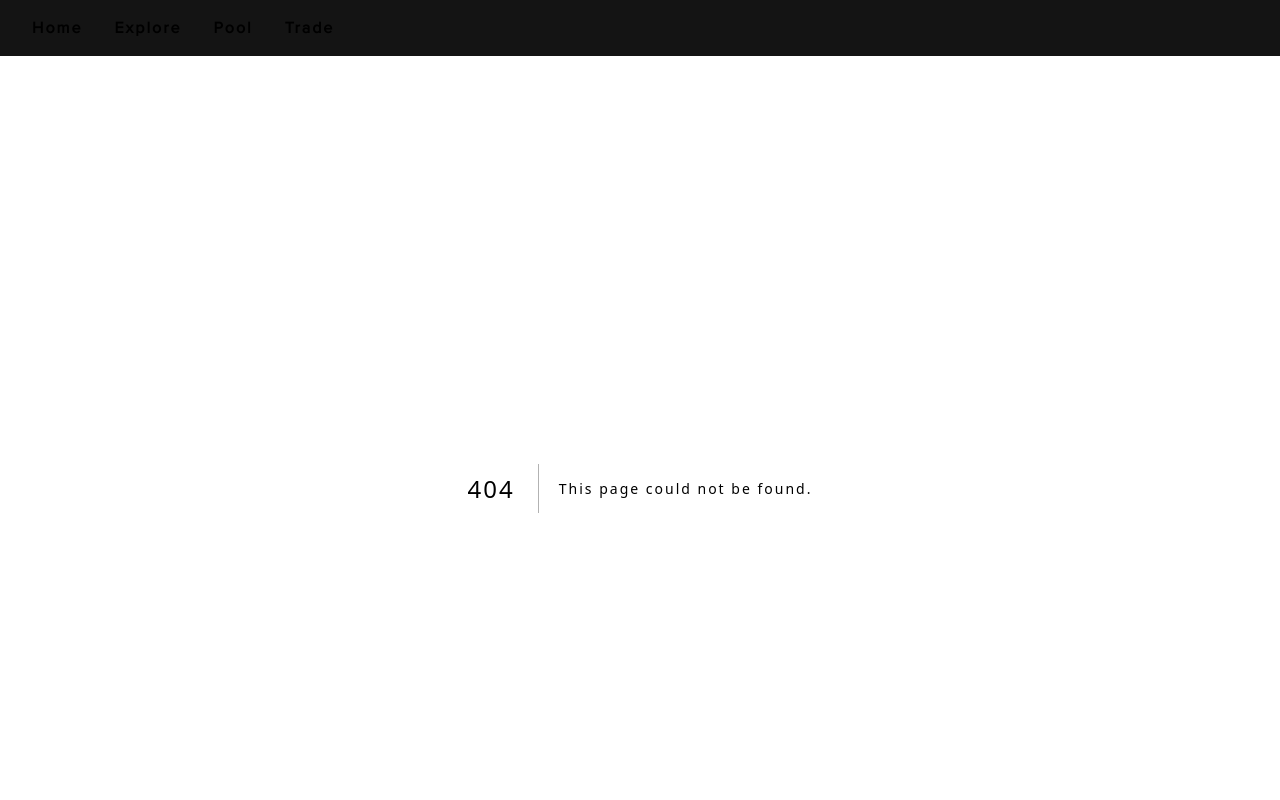
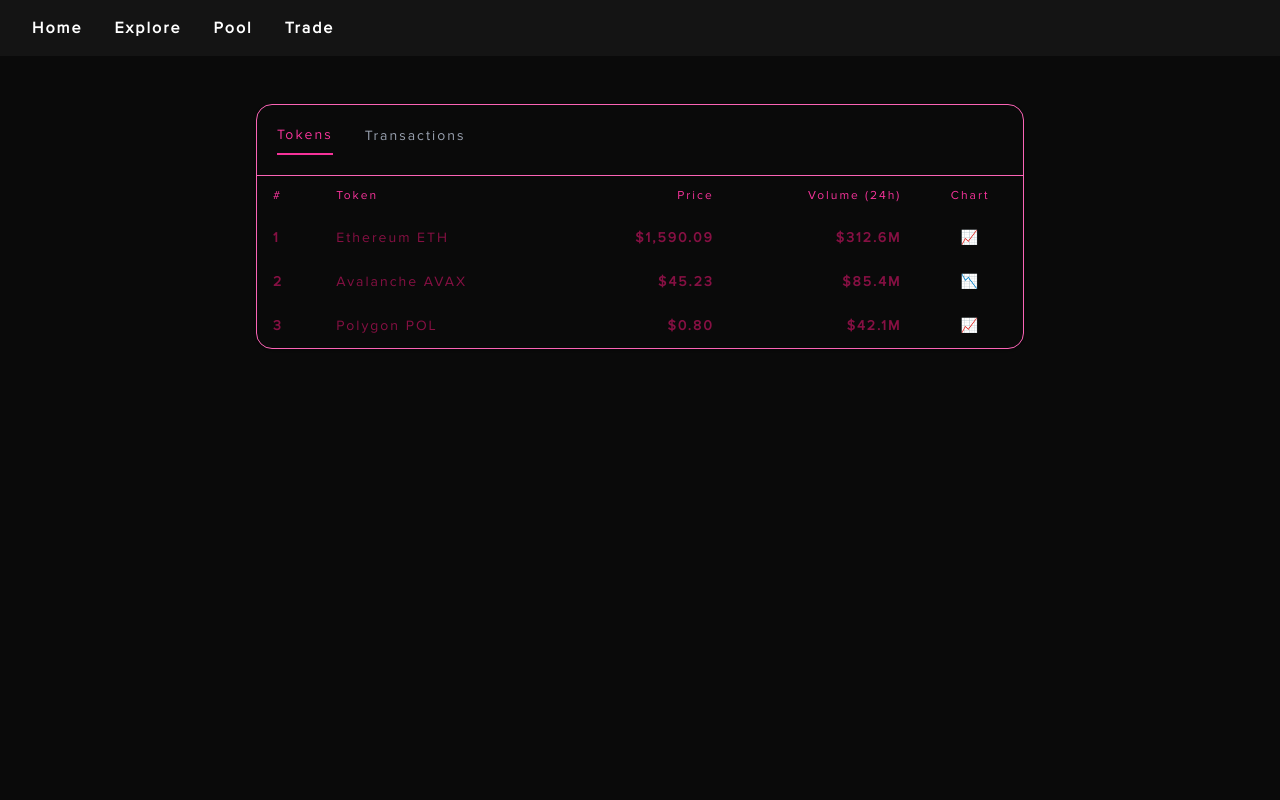
Before and after one commit to Einja/multiswap, a Next.js app: page /explore in a window 1280 px wide. Before the commit this address had no page. Shown: the top 800 px of the page. Built offline with nearby package versions, Linux system fonts and the light colour scheme.

Commit message:
added explore page

```diff
--- /dev/null
+++ b/app/explore/page.tsx
@@ -0,0 +1,134 @@
+"use client";
+import React, { useState } from "react";
+
+const sampleTokens = [
+  {
+    name: "Ethereum",
+    symbol: "ETH",
+    price: "$1,590.09",
+    volume: "$312.6M",
+    chart: "📈",
+  },
+  {
+    name: "Avalanche",
+    symbol: "AVAX",
+    price: "$45.23",
+    volume: "$85.4M",
+    chart: "📉",
+  },
+  {
+    name: "Polygon",
+    symbol: "POL",
+    price: "$0.80",
+    volume: "$42.1M",
+    chart: "📈",
+  },
+];
+
+const sampleTransactions = [
+  { time: "13s", type: "Swap", from: "ETH", to: "USDT", usd: "$8.90" },
+  { time: "37s", type: "Add", from: "ETH", to: "USDT", usd: "$322.54" },
+  { time: "1m", type: "Swap", from: "ETH", to: "AVAX", usd: "$3.53" },
+  { time: "2m", type: "Swap", from: "WBTC", to: "USDC", usd: "$9.27" },
+];
+
+export default function Home() {
+  const [activeTab, setActiveTab] = useState("tokens");
+
+  return (
+    <div className="min-h-screen p-4">
+      <div className="max-w-3xl mx-auto rounded-2xl shadow-sm border border-pink-400">
+        {/* --- Tabs --- */}
+        <nav className="flex space-x-8 p-5 border-b border-pink-400">
+          {["tokens", "transactions"].map((tab) => (
+            <button
+              key={tab}
+              onClick={() => setActiveTab(tab)}
+              className={
+                `pb-2 text-sm font-medium cursor-pointer ` +
+                (activeTab === tab
+                  ? "text-pink-500 border-b-2 border-pink-500"
+                  : "text-gray-400")
+              }
+            >
+              {tab.charAt(0).toUpperCase() + tab.slice(1)}
+            </button>
+          ))}
+        </nav>
+
+        {/* --- Content --- */}
+        {activeTab === "tokens" && (
+          <table className="w-full table-auto">
+            <thead>
+              <tr>
+                <th className="text-left px-4 py-3 text-xs font-medium text-pink-500">
+                  #
+                </th>
+                <th className="text-left px-4 py-3 text-xs font-medium text-pink-500">
+                  Token
+                </th>
+                <th className="text-right px-4 py-3 text-xs font-medium text-pink-500">
+                  Price
+                </th>
+                <th className="text-right px-4 py-3 text-xs font-medium text-pink-500">
+                  Volume (24h)
+                </th>
+                <th className="text-center px-4 py-3 text-xs font-medium text-pink-500">
+                  Chart
+                </th>
+              </tr>
+            </thead>
+            <tbody>
+              {sampleTokens.map((tk, i) => (
+                <tr key={tk.symbol}>
+                  <td className="px-4 py-3 text-sm text-pink-900">{i + 1}</td>
+                  <td className="px-4 py-3 text-sm font-medium text-pink-900">
+                    {tk.name} {tk.symbol}
+                  </td>
+                  <td className="px-4 py-3 text-sm text-pink-900 text-right">
+                    {tk.price}
+                  </td>
+                  <td className="px-4 py-3 text-sm text-pink-900 text-right">
+                    {tk.volume}
+                  </td>
+                  <td className="px-4 py-3 text-sm text-pink-900 text-center">
+                    {tk.chart}
+                  </td>
+                </tr>
+              ))}
+            </tbody>
+          </table>
+        )}
+
+        {activeTab === "transactions" && (
+          <table className="w-full table-auto">
+            <thead>
+              <tr>
+                {["Time", "Type", "USD"].map((h) => (
+                  <th
+                    key={h}
+                    className="text-left px-4 py-3 text-xs font-medium text-pink-500"
+                  >
+                    {h}
+                  </th>
+                ))}
+              </tr>
+            </thead>
+            <tbody>
+              {sampleTransactions.map((t, i) => (
+                <tr key={i}>
+                  <td className="px-4 py-3 text-sm text-pink-900">{t.time}</td>
+                  <td className="px-4 py-3 text-sm text-pink-900">
+                    {t.type} {t.from} for {t.to}
+                  </td>
+                  <td className="px-4 py-3 text-sm text-pink-900">{t.usd}</td>
+                </tr>
+              ))}
+            </tbody>
+          </table>
+        )}
+
+      </div>
+    </div>
+  );
+}
--- /dev/null
+++ b/app/not-found.tsx
@@ -0,0 +1,19 @@
+import React from "react";
+import Link from "next/link";
+const NotFound: React.FC = () => {
+  return (
+    <div className="flex items-center justify-center flex-col">
+      <h1 className="text-6xl mt-60">404</h1>
+      <h1 className="text-3xl mt-10 p-6">THERE IS NOTHING HERE!!!</h1>
+      <p className="w-1/2 text-center mb-10">
+        Either you entered an invalid URL, or the dev has not finished
+        implementing this. It is most likely the former...
+      </p>
+      <Link href="/" className="underline">
+        Return Home
+      </Link>
+    </div>
+  );
+};
+
+export default NotFound;
--- a/app/trade/page.tsx
+++ b/app/trade/page.tsx
@@ -9,7 +9,7 @@ export default function Page() {
 
   return (
     <div className="min-h-screen flex items-center justify-center p-4">
-      <div className="w-full max-w-sm rounded-2xl border-2 border-gray-200 shadow-sm bg-white">
+      <div className="w-full max-w-sm rounded-2xl border-2 border-pink-400 shadow-sm">
         <div className="p-5">
           <h1 className="text-center text-2xl font-semibold text-pink-500 mb-5">
             Trade
```
